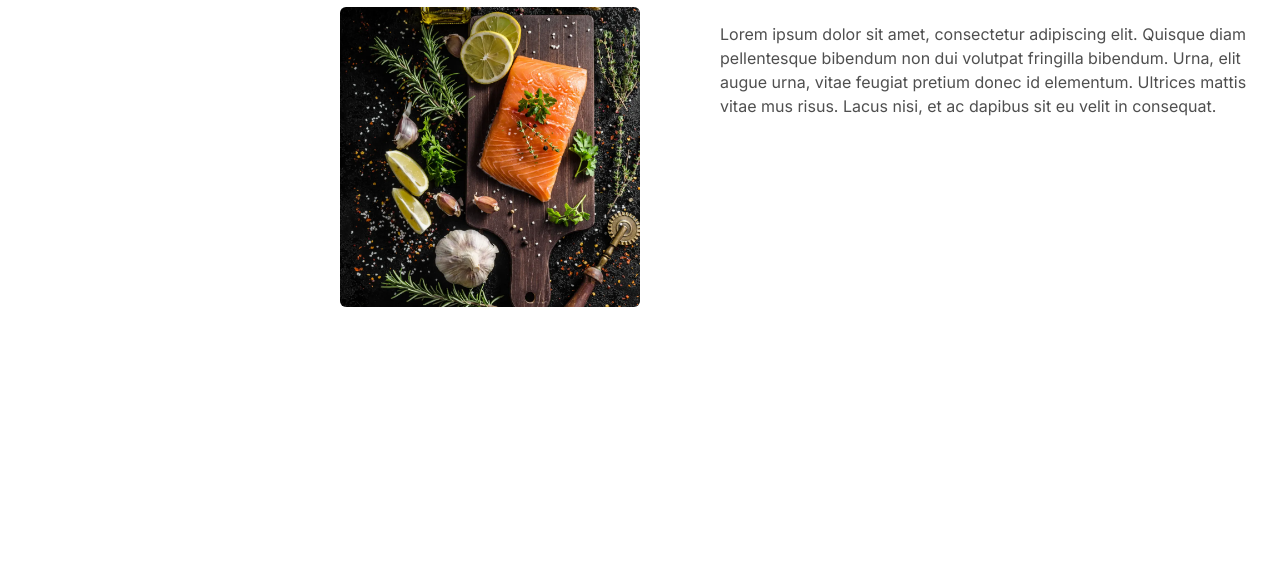
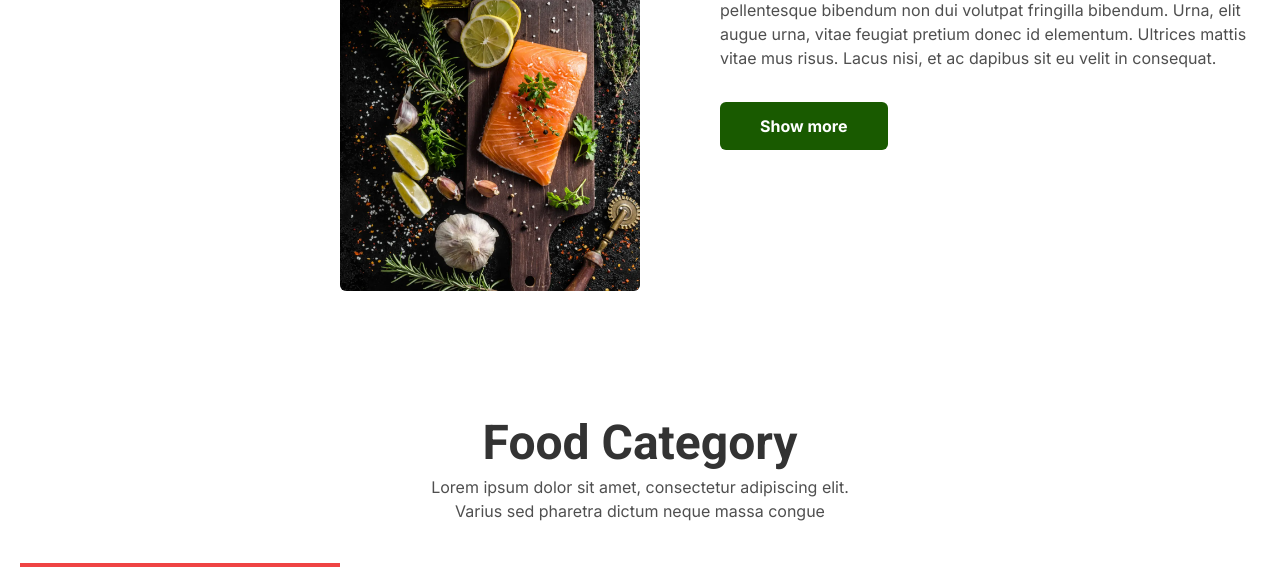
Before and after one commit to rdynxyz/doyan-seafood, a Vue app: page / in a window 1280 px wide. Shown: the part 1012-1579 px from the top of the page. Before the commit the page ends 1319 px from the top, so only its background shows below. Built offline with nearby package versions, Linux system fonts and the light colour scheme; a web font is replaced by a local one.

Commit message:
+food category

```diff
--- a/src/App.vue
+++ b/src/App.vue
@@ -2,6 +2,7 @@
 import navbar from './components/navbar.vue'
 import home from './components/home.vue'
 import aboutUs from './components/about-us.vue'
+import foodCategory from './components/food-category.vue'
 </script>
 
 <template>
@@ -9,6 +10,7 @@ import aboutUs from './components/about-us.vue'
     <navbar/>
     <home/>
     <aboutUs/>
+    <foodCategory/>
   </div>
 </template>
 
--- a/src/components/about-us.vue
+++ b/src/components/about-us.vue
@@ -4,7 +4,7 @@
             <div class="">
                 <img :src="`./images/Keto-Diet-Foods-Seafood.png`" alt="" class="w-[300px] rounded-md"/>
             </div>
-            <div class="ml-5 mt-20">
+            <div class="ml-5 mt-16">
                 <img :src="`./images/pic-4.webp`" alt="" class="w-[300px] rounded-md">
                 <img :src="`./images/pic-3.webp`" alt="" class="w-[300px] rounded-md mt-5">
             </div>
@@ -14,6 +14,9 @@
             <p class="text-lg font-miniver text-accent">About Us</p>
             <h1 class="text-5xl font-bold font-roboto text-header mt-2">Food is an important <br> part Of a balanced Diet</h1>
             <p class="mt-8">Lorem ipsum dolor sit amet, consectetur adipiscing elit. Quisque diam pellentesque bibendum non dui volutpat fringilla bibendum. Urna, elit augue urna, vitae feugiat pretium donec id elementum. Ultrices mattis  vitae mus risus. Lacus nisi, et ac dapibus sit eu velit in consequat.</p>
+            <div class="">
+                <button class="px-10 py-3 rounded-md bg-accent text-white font-bold mr-4 mt-8"><a href="">Show more</a></button>
+            </div>
         </div>
     </section>
 </template>
--- /dev/null
+++ b/src/components/food-category.vue
@@ -0,0 +1,24 @@
+<template>
+    <section class="flex flex-col pt-32 justify-center">
+        <div class="">
+            <h1 class="font-roboto font-bold text-5xl text-header text-center">Food Category</h1>
+            <p class="text-center mt-2">Lorem ipsum dolor sit amet, consectetur adipiscing elit. <br>
+            Varius sed pharetra dictum neque massa congue</p>
+        </div>
+        <div class="flex mt-10">
+            <div class="card w-80 bg-red-500">
+kldasj
+            </div>
+        </div>
+    </section>
+</template>
+
+<script>
+export default {
+
+}
+</script>
+
+<style>
+
+</style>
```
